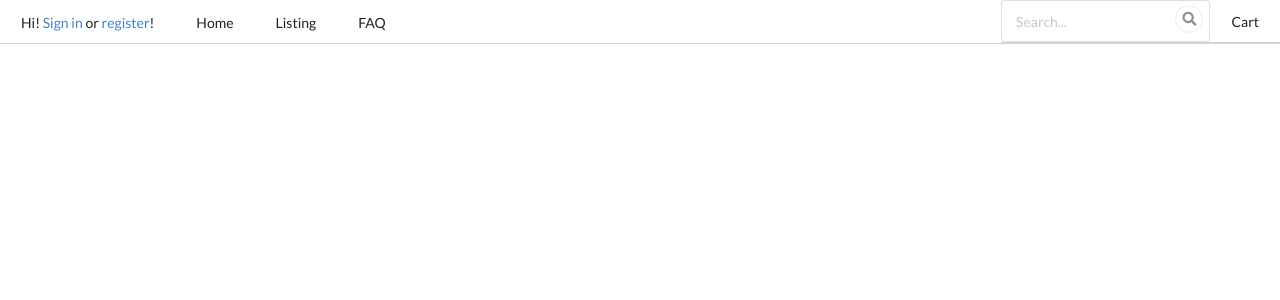
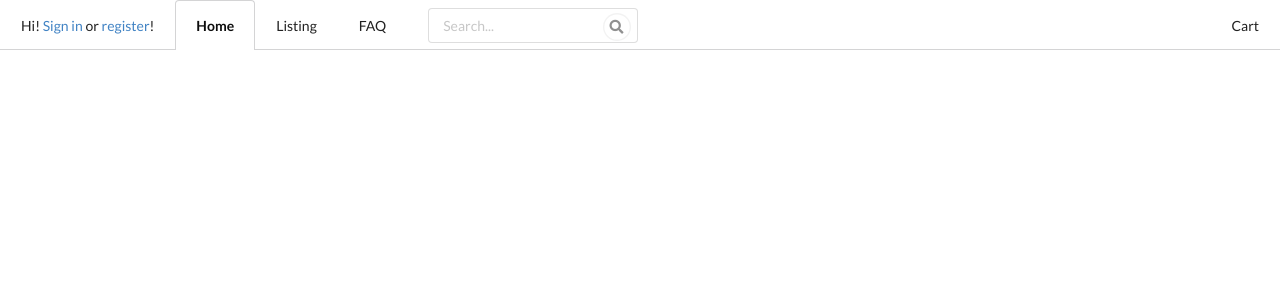
Before and after one commit to emanuel-skrenkovic/react-store, a React (Create React App) app: page / in a window 1280 px wide. Shown: the top 300 px of the page. Built offline with nearby package versions, Linux system fonts and the light colour scheme.

Commit message:
changed header tab styling

```diff
--- a/src/modules/navigation/views/header.tsx
+++ b/src/modules/navigation/views/header.tsx
@@ -39,6 +39,8 @@ export const Header: React.FC = () => {
             : 'item';
     };
 
+    const setActiveTab = (linkPath: string) => linkPath === pathname ? 'active' : '';
+
     const onSearchChange = (e: React.ChangeEvent<HTMLInputElement>) => {
         const searchTerm = e.target.value;
 
@@ -49,11 +51,11 @@ export const Header: React.FC = () => {
     return (
         <div className="ui tabular menu">
             <span className="item">Hi!&nbsp;{renderAuth()}</span>
-            <Link className={getTabStyle('/home') || getTabStyle('/')} to="/home">Home</Link>
-            <Link className={getTabStyle('/listing')} to="/listing">Listing</Link>
-            <Link className={getTabStyle('/faq')} to="/faq">FAQ</Link>
+            <Link className={`${setActiveTab('/home') || setActiveTab('/')} item`} to="/home">Home</Link>
+            <Link className={`${setActiveTab('/listing')} item`} to="/listing">Listing</Link>
+            <Link className={`${setActiveTab('/faq')} item`} to="/faq">FAQ</Link>
             {isAdmin && <Link to="/admin" className={getTabStyle('/admin')}>Administration</Link>}
-            <div className="ui tabular right menu">
+            <div className="item">
                 <div className="ui icon input">
                     <input
                         placeholder="Search..."
@@ -61,17 +63,15 @@ export const Header: React.FC = () => {
                         onChange={onSearchChange} />
                     <i className="circular search link icon" />
                 </div>
-                <div>
-                    <Link to="/cart" className={getTabStyle('/cart')}>
+            </div>
+            <Link to="/cart" className={`${setActiveTab('/cart')} right item`}>
                 {cartItemCount > 0 &&
                 <div className="ui teal right pointing label">{cartItemCount}</div>}
                 Cart
             </Link>
-                </div>
             {isSignedIn
                 ? <button className="item" onClick={() => dispatch(attemptSignOut())}>Sign Out</button>
                 : null}
         </div>
-        </div>
     );
 };
```
Lines whose indentation alone changed are shown as unchanged.
